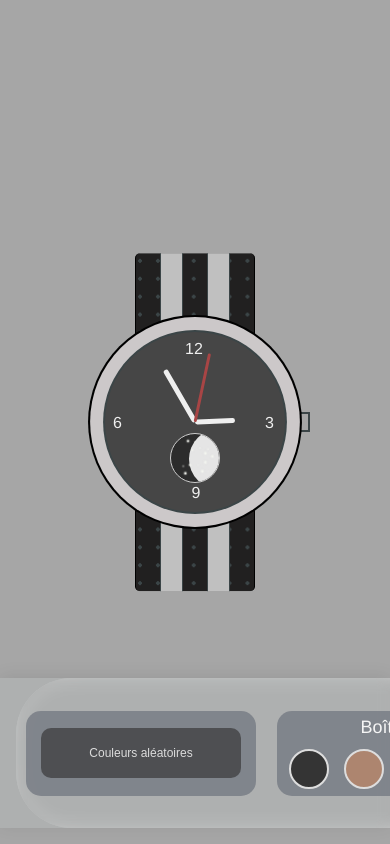
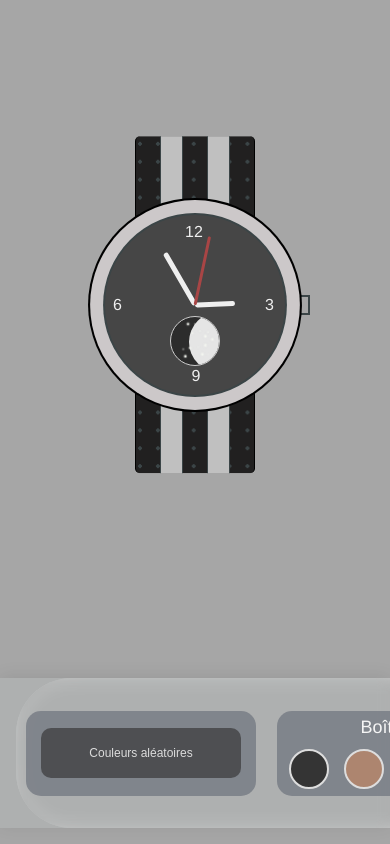
Before and after one commit to YoanMln/Watch-Configurator, a website: page index.html in a window 390 px wide. Drawn offline with nearby package versions, Linux system fonts and the light colour scheme.

Commit message:
Update responsive

```diff
--- a/sass/utilities/_responsive.scss
+++ b/sass/utilities/_responsive.scss
@@ -95,5 +95,14 @@
 }
 
 .strap::after {
-    height: $height-mobile-strap-after;
+  height: $height-mobile-strap-after;
 }
+
+.watch-container {
+  height: calc(100vh - 150px);
+  display: flex;
+  align-items: center;
+  justify-content: center;
+  position: relative;
+  top: -5vh;
+}
```
Also changed, not shown: assets/css/style.css, 1 other file.
